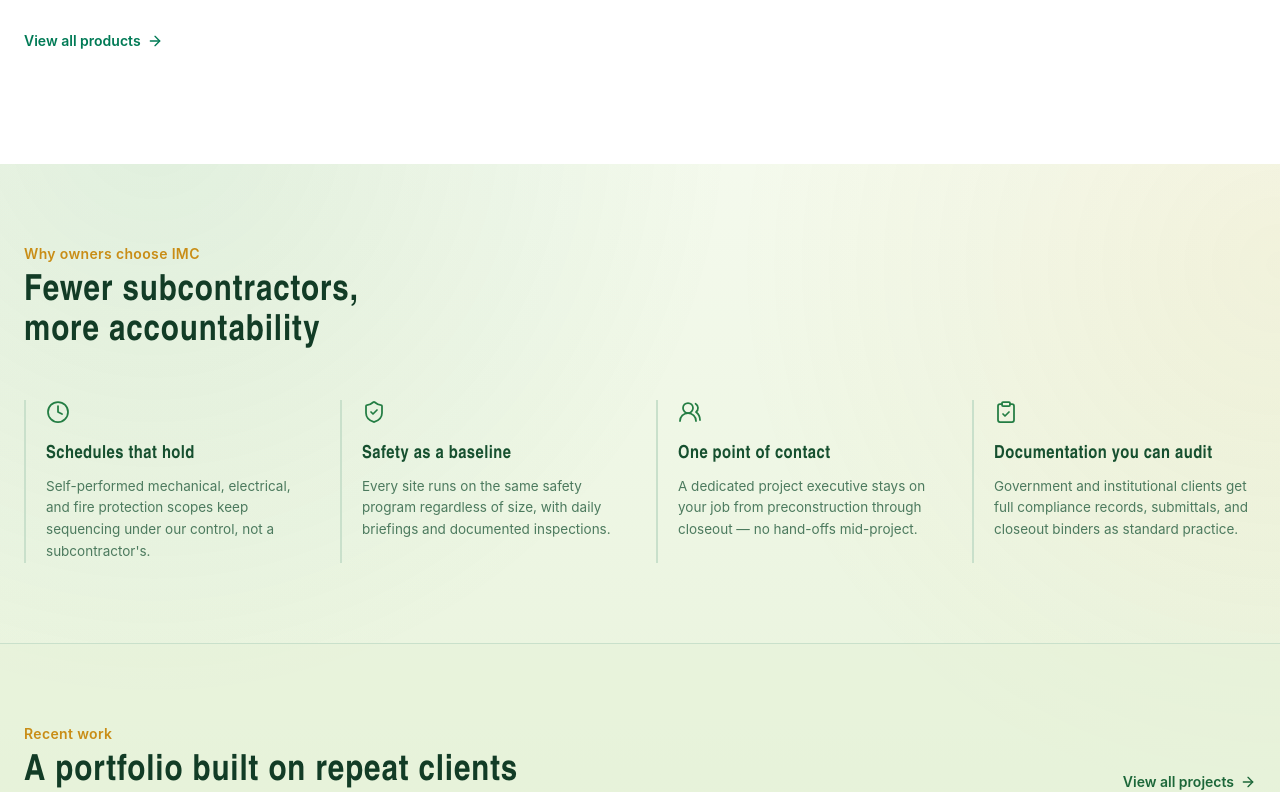
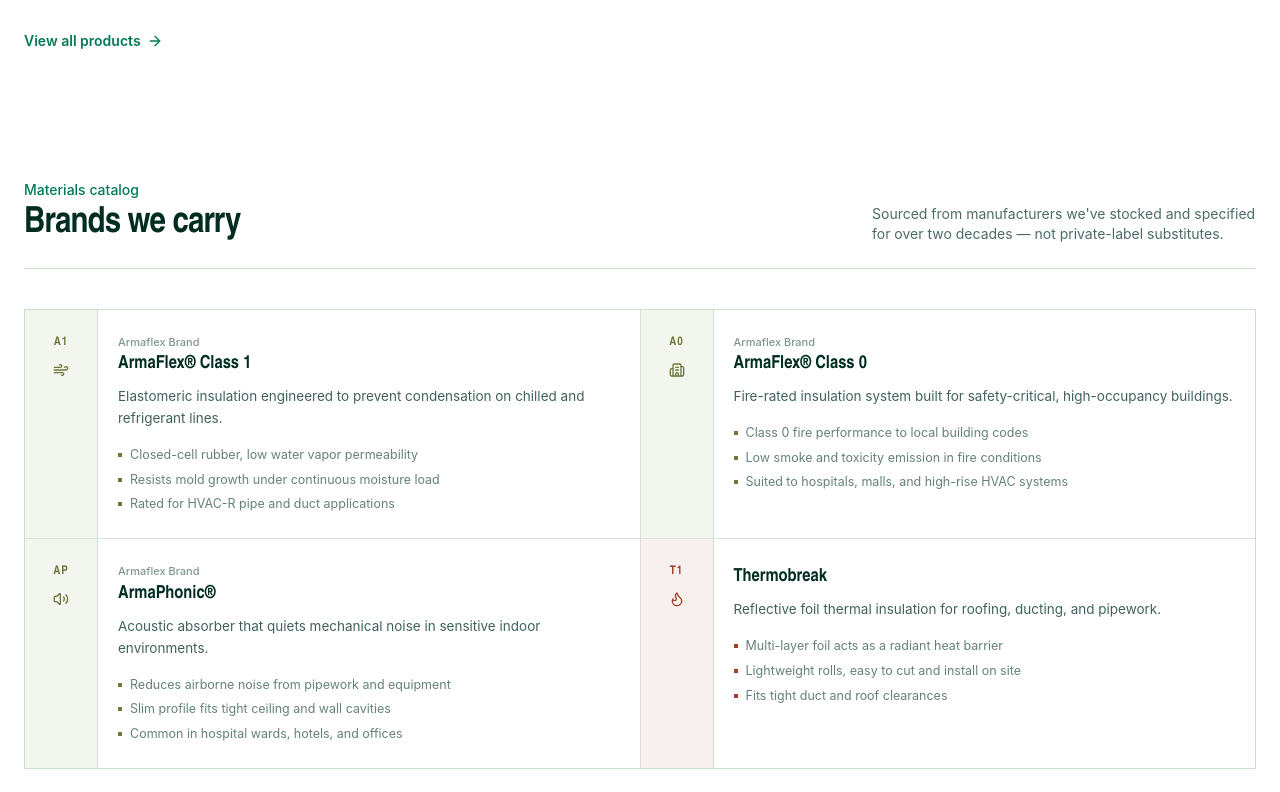
Before and after one commit to Infinitech-Admin/imc, a Next.js app: page / in a window 1280 px wide. Shown: the part 1479-2271 px from the top of the page. Built offline with nearby package versions, Linux system fonts and the light colour scheme.

Commit message:
updated page banner

```diff
--- a/src/app/contact/page.tsx
+++ b/src/app/contact/page.tsx
@@ -40,6 +40,7 @@
 
 export default function ContactPage() {
   const [activeOffice, setActiveOffice] = React.useState(0);
+  const office = offices[activeOffice];
 
   return (
     <>
@@ -60,9 +61,26 @@
               Two locations, one team
             </h2>
 
-            <div className="mt-8 space-y-10">
-              {offices.map((office) => (
-                <div key={office.name}>
+            {/* Office switcher — controls both the details below and the map */}
+            <div className="mt-8 flex border border-blue-100">
+              {offices.map((o, i) => (
+                <button
+                  key={o.name}
+                  type="button"
+                  onClick={() => setActiveOffice(i)}
+                  className={cn(
+                    "flex-1 px-4 py-3 text-[13px] font-semibold tracking-wide transition-colors",
+                    activeOffice === i
+                      ? "bg-blue-900 text-white"
+                      : "bg-sky-50 text-blue-700 hover:bg-sky-100",
+                  )}
+                >
+                  {o.name}
+                </button>
+              ))}
+            </div>
+
+            <div className="mt-8">
               <h3 className="font-display text-lg font-semibold tracking-wide text-blue-800">
                 {office.name}
               </h3>
@@ -76,43 +94,22 @@
                       <p className="text-xs font-semibold tracking-wide text-steel-light">
                         {d.label}
                       </p>
-                          <p className="mt-0.5 text-[14.5px] text-ink">
-                            {d.value}
-                          </p>
+                      <p className="mt-0.5 text-[14.5px] text-ink">{d.value}</p>
                     </div>
                   </li>
                 ))}
               </ul>
             </div>
-              ))}
-            </div>
 
             {/* Map */}
             <div className="mt-10 overflow-hidden border border-blue-100">
-              <div className="flex border-b border-blue-100 bg-sky-50">
-                {offices.map((office, i) => (
-                  <button
-                    key={office.name}
-                    onClick={() => setActiveOffice(i)}
-                    className={cn(
-                      "flex-1 px-4 py-3 text-[13px] font-semibold tracking-wide transition-colors",
-                      activeOffice === i
-                        ? "bg-blue-900 text-white"
-                        : "text-blue-700 hover:bg-sky-100",
-                    )}
-                  >
-                    {office.name}
-                  </button>
-                ))}
-              </div>
-
               <div className="relative h-72 w-full">
                 <iframe
                   key={activeOffice}
                   src={`https://maps.google.com/maps?q=${encodeURIComponent(
-                    offices[activeOffice].address,
+                    office.address,
                   )}&t=&z=15&ie=UTF8&iwloc=&output=embed`}
-                  title={`Map of ${offices[activeOffice].name}`}
+                  title={`Map of ${office.name}`}
                   className="absolute inset-0 h-full w-full border-0"
                   loading="lazy"
                   referrerPolicy="no-referrer-when-downgrade"
--- a/src/app/page.tsx
+++ b/src/app/page.tsx
@@ -1,5 +1,6 @@
 import { Hero } from "@/components/sections/hero";
 import { ProductsOverview } from "@/components/sections/products-overview";
+import { BrandsWeOffer } from "@/components/sections/brands-we-offer";
 import { WhyIMC } from "@/components/sections/why-imc";
 import { ProjectsPreview } from "@/components/sections/projects-preview";
 import { CtaBanner } from "@/components/sections/cta-banner";
@@ -9,6 +10,7 @@
     <>
       <Hero />
       <ProductsOverview />
+      <BrandsWeOffer />
       <WhyIMC />
       <ProjectsPreview />
       <CtaBanner />
--- /dev/null
+++ b/src/components/sections/brands-we-offer.tsx
@@ -0,0 +1,146 @@
+import { Wind, Building2, Volume2, Flame } from "lucide-react";
+
+interface Brand {
+  code: string;
+  accent: string; // hex
+  name: string;
+  parent?: string;
+  spec: string;
+  properties: string[];
+  icon: React.ComponentType<{
+    className?: string;
+    style?: React.CSSProperties;
+  }>;
+}
+
+const brands: Brand[] = [
+  {
+    code: "A1",
+    accent: "#6B7A3A",
+    name: "ArmaFlex® Class 1",
+    parent: "Armaflex Brand",
+    spec: "Elastomeric insulation engineered to prevent condensation on chilled and refrigerant lines.",
+    properties: [
+      "Closed-cell rubber, low water vapor permeability",
+      "Resists mold growth under continuous moisture load",
+      "Rated for HVAC-R pipe and duct applications",
+    ],
+    icon: Wind,
+  },
+  {
+    code: "A0",
+    accent: "#6B7A3A",
+    name: "ArmaFlex® Class 0",
+    parent: "Armaflex Brand",
+    spec: "Fire-rated insulation system built for safety-critical, high-occupancy buildings.",
+    properties: [
+      "Class 0 fire performance to local building codes",
+      "Low smoke and toxicity emission in fire conditions",
+      "Suited to hospitals, malls, and high-rise HVAC systems",
+    ],
+    icon: Building2,
+  },
+  {
+    code: "AP",
+    accent: "#6B7A3A",
+    name: "ArmaPhonic®",
+    parent: "Armaflex Brand",
+    spec: "Acoustic absorber that quiets mechanical noise in sensitive indoor environments.",
+    properties: [
+      "Reduces airborne noise from pipework and equipment",
+      "Slim profile fits tight ceiling and wall cavities",
+      "Common in hospital wards, hotels, and offices",
+    ],
+    icon: Volume2,
+  },
+  {
+    code: "T1",
+    accent: "#A3402A",
+    name: "Thermobreak",
+    spec: "Reflective foil thermal insulation for roofing, ducting, and pipework.",
+    properties: [
+      "Multi-layer foil acts as a radiant heat barrier",
+      "Lightweight rolls, easy to cut and install on site",
+      "Fits tight duct and roof clearances",
+    ],
+    icon: Flame,
+  },
+];
+
+export function BrandsWeOffer() {
+  return (
+    <section className="bg-white pt-12 pb-20 sm:pt-16 sm:pb-24">
+      <div className="mx-auto max-w-7xl px-6">
+        <div className="flex flex-col justify-between gap-4 border-b border-emerald-950/15 pb-6 sm:flex-row sm:items-end">
+          <div>
+            <p className="text-sm font-medium text-emerald-700">
+              Materials catalog
+            </p>
+            <h2 className="mt-1 font-display text-3xl font-semibold tracking-tight text-emerald-950 sm:text-4xl">
+              Brands we carry
+            </h2>
+          </div>
+          <p className="max-w-sm text-sm text-emerald-950/70">
+            Sourced from manufacturers we've stocked and specified for over two
+            decades — not private-label substitutes.
+          </p>
+        </div>
+
+        <div className="mt-10 grid gap-px overflow-hidden border border-emerald-950/15 bg-emerald-950/15 sm:grid-cols-2">
+          {brands.map((brand) => (
+            <div
+              key={brand.code}
+              className="grid grid-cols-[64px_1fr] bg-white sm:grid-cols-[72px_1fr]"
+            >
+              <div
+                className="flex items-start justify-center pt-6"
+                style={{ backgroundColor: `${brand.accent}14` }}
+              >
+                <div className="flex flex-col items-center gap-3">
+                  <span
+                    className="font-display text-xs font-semibold tracking-[0.08em]"
+                    style={{ color: brand.accent }}
+                  >
+                    {brand.code}
+                  </span>
+                  <brand.icon
+                    className="size-4"
+                    style={{ color: brand.accent }}
+                  />
+                </div>
+              </div>
+
+              <div className="border-l border-emerald-950/15 px-5 py-6">
+                {brand.parent && (
+                  <p className="text-[11px] font-medium text-emerald-950/50">
+                    {brand.parent}
+                  </p>
+                )}
+                <h3 className="font-display text-lg font-semibold text-emerald-950">
+                  {brand.name}
+                </h3>
+                <p className="mt-2 text-[13.5px] leading-relaxed text-emerald-950/75">
+                  {brand.spec}
+                </p>
+                <ul className="mt-4 flex flex-col gap-1.5">
+                  {brand.properties.map((prop) => (
+                    <li
+                      key={prop}
+                      className="flex items-baseline gap-2 text-[12.5px] text-emerald-950/60"
+                    >
+                      <span
+                        className="h-1 w-1 shrink-0 translate-y-[-2px]"
+                        style={{ backgroundColor: brand.accent }}
+                      />
+                      {prop}
+                    </li>
+                  ))}
+                </ul>
+              </div>
+            </div>
+          ))}
+        </div>
+      </div>
+    </section>
+  );
+}
--- a/src/components/sections/products-overview.tsx
+++ b/src/components/sections/products-overview.tsx
@@ -40,7 +40,7 @@
 
 export function ProductsOverview() {
   return (
-    <section className="bg-white py-20 md:py-28">
+    <section className="bg-white pt-20 pb-12 md:pt-28 md:pb-16">
       <div className="mx-auto max-w-7xl px-6">
         <div className="max-w-2xl">
           <h2 className="font-display text-3xl font-bold tracking-wide text-emerald-950 sm:text-4xl">
```
Also changed, not shown: src/components/shared/page-banner.tsx (+104 -9 lines). Lines whose indentation alone changed are shown as unchanged.
